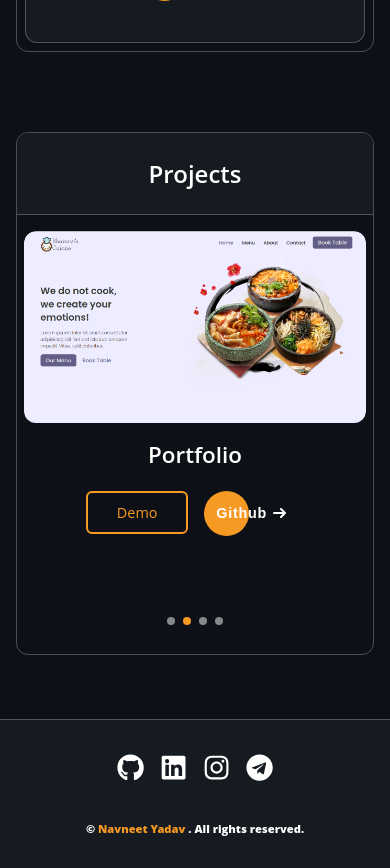
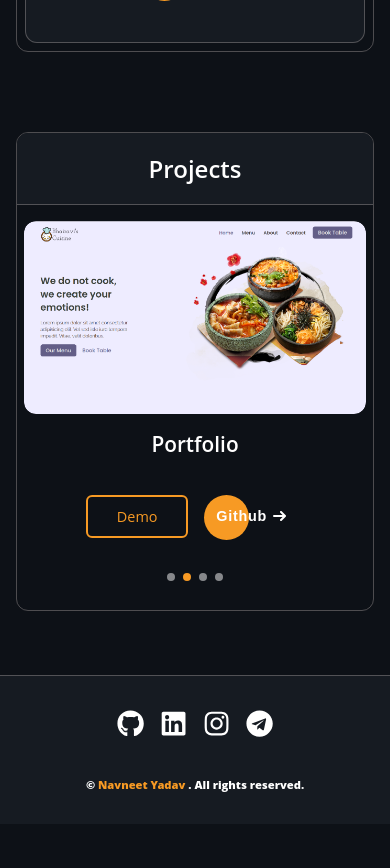
Before and after one commit to navneetyadavv/Portfolio, a React (Vite) app: page / in a window 390 px wide. Shown: the part 1620-2488 px from the top of the page. After the commit the page ends 2444 px from the top, so only its background shows below. Built offline with nearby package versions, Linux system fonts and the light colour scheme.

Commit message:
Minor Updates

```diff
--- a/src/components/Header.module.css
+++ b/src/components/Header.module.css
@@ -25,10 +25,9 @@
   }
 }
 
-/* Other existing styles */
 .background.open {
   height: 300vh;
-  opacity: 0.85;
+  opacity: 1;
 }
 
 .menu {
--- a/src/components/Projects.module.css
+++ b/src/components/Projects.module.css
@@ -83,7 +83,7 @@ border-radius: 12px;
 .projectName {
   font-size: 1.8rem;
   font-weight: 600;
-  margin-bottom: 1rem;
+  margin-bottom: 2rem;
 }
 
 .projectDesc {
@@ -233,7 +233,6 @@ border-radius: 12px;
     padding: 0 1rem;
   }
   .projectsItemContainer {
-
     padding: 1rem 7px;
 
   }
@@ -251,11 +250,12 @@ border-radius: 12px;
   }
 
   .projectName {
-    font-size: 1.4rem;
+    font-size: 1.3rem;
+    font-weight: 600;
   }
 
   .projectDesc {
-    /* font-size: 0.95rem; */
+    font-size: 0.95rem;
     display: none;
   }
 
@@ -271,3 +271,14 @@ border-radius: 12px;
     width: 100%;
   }
 }
+
+@media screen and (max-width: 480px) {
+  .testimonials {
+   margin-bottom: 2rem;
+
+  }
+  .projectsHeadingContainer {
+    padding: 1.2rem 0;
+  }
+
+}
```
